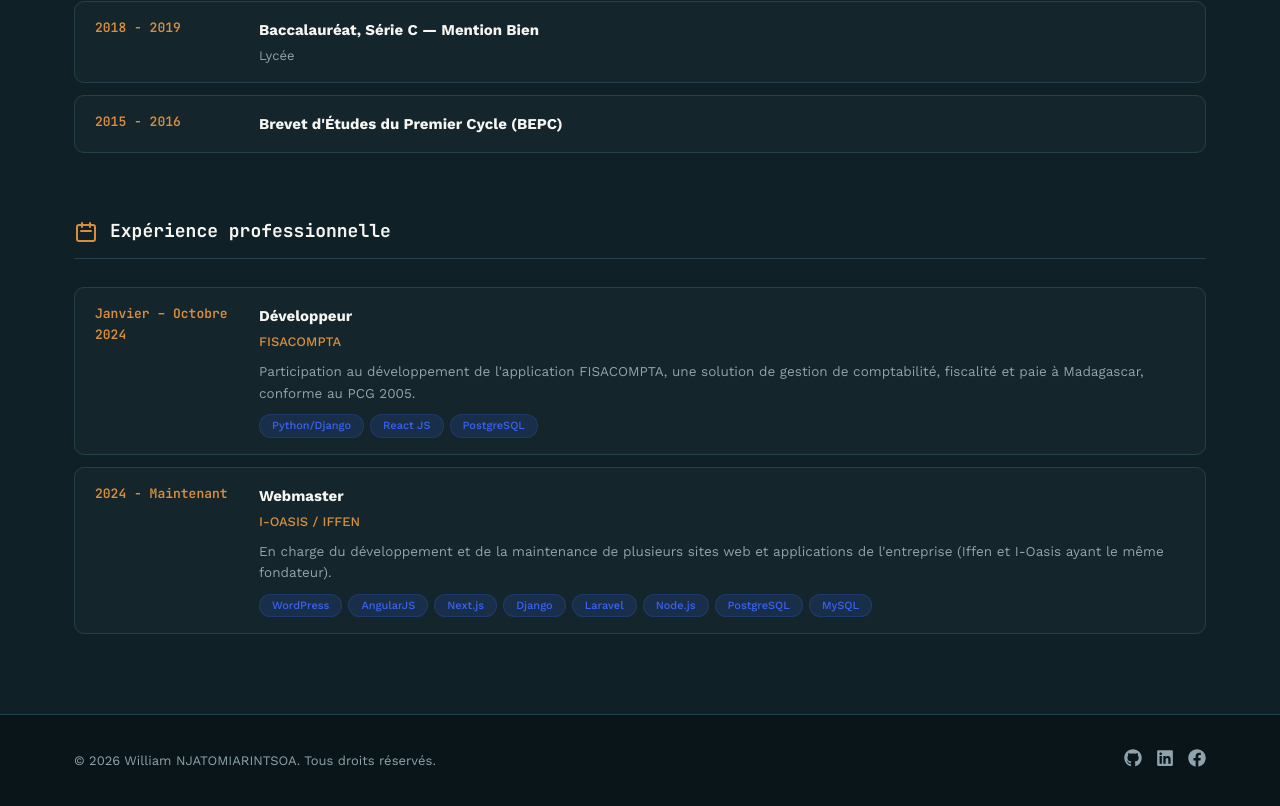
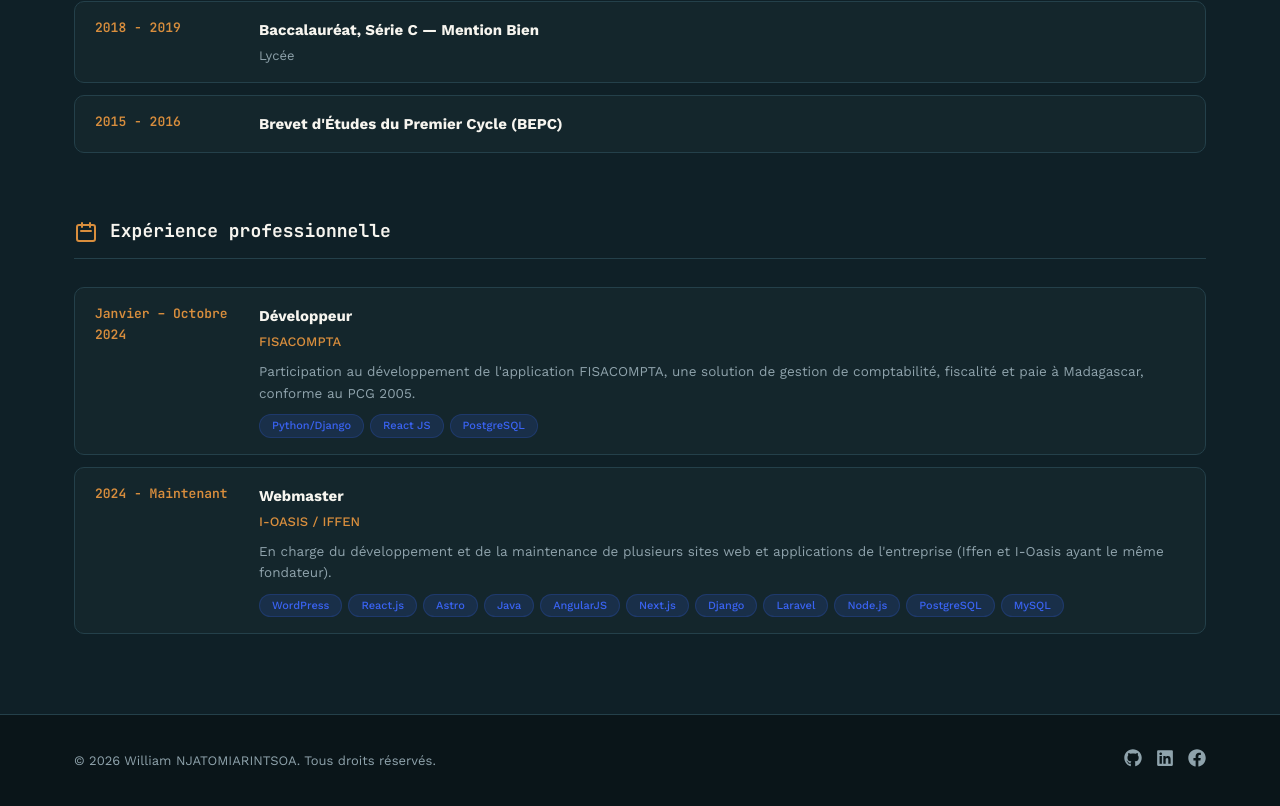
Before and after one commit to WilliamLouiz/WilliamNJ-portfolio, a React (Create React App) app: page /about in a window 1280 px wide. Shown: the part 1250-2056 px from the top of the page. Built offline with nearby package versions, Linux system fonts and the light colour scheme.

Commit message:
modification about me

```diff
--- a/src/pages/About.js
+++ b/src/pages/About.js
@@ -50,7 +50,7 @@ const experiences = [
     entreprise: "I-OASIS / IFFEN",
     description:
       "En charge du développement et de la maintenance de plusieurs sites web et applications de l'entreprise (Iffen et I-Oasis ayant le même fondateur).",
-    technologies: ["WordPress", "AngularJS", "Next.js", "Django", "Laravel", "Node.js", "PostgreSQL", "MySQL"],
+    technologies: ["WordPress", "React.js", "Astro", "Java", "AngularJS", "Next.js", "Django", "Laravel", "Node.js", "PostgreSQL", "MySQL"],
   },
 ];
 
```
